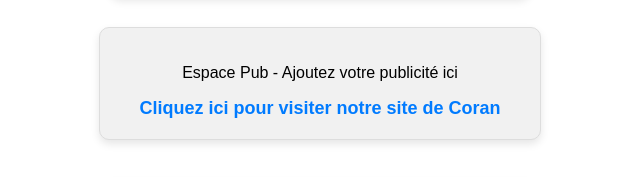
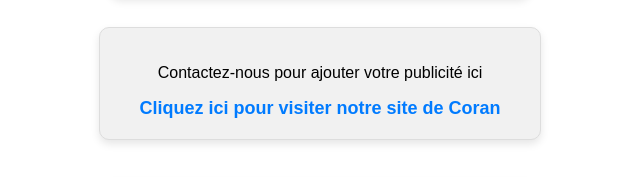
Before and after one commit to idrissiseddik/radios, a plain HTML site: page index.html in a window 1280 px wide. Shown: the part 421-598 px from the top of the page, 320-960 px from the left. Drawn offline with Linux system fonts and the light colour scheme.

Commit message:
Update index.html

```diff
--- a/index.html
+++ b/index.html
@@ -205,7 +205,7 @@
 
     <!-- Espace Publicité -->
     <div id="advertisement">
-        <p>Espace Pub - Ajoutez votre publicité ici</p>
+        <p>Contactez-nous pour ajouter votre publicité ici</p>
         <a href="http://idrissiseddik.github.io/quran" target="_blank">Cliquez ici pour visiter notre site de Coran</a>
     </div>
 
```
